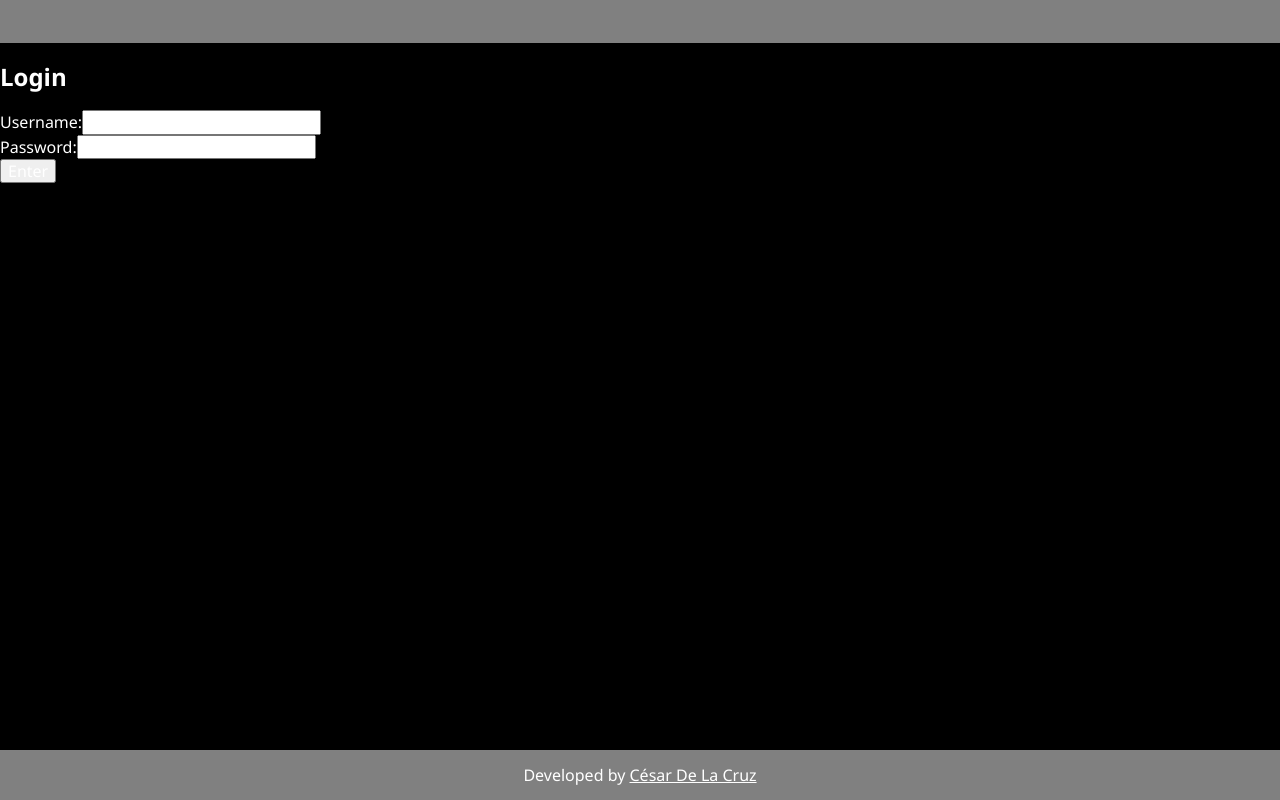
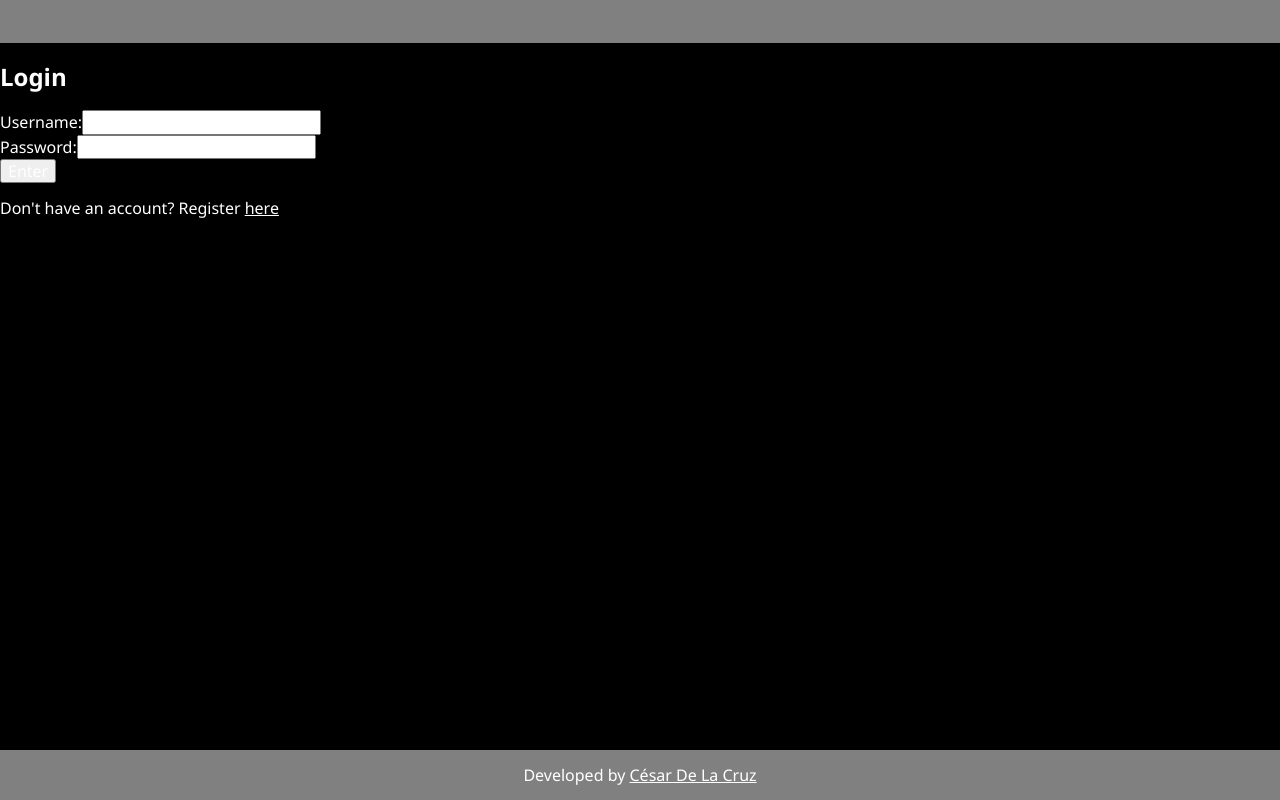
Before and after one commit to cesar-a-delacruz/messaging-app, a React (Vite) app in the folder client/: page /login in a window 1280 px wide. Built offline with nearby package versions, Linux system fonts and the light colour scheme.

Commit message:
feat(ui): link Login and Register pages

```diff
--- a/client/src/pages/Login.jsx
+++ b/client/src/pages/Login.jsx
@@ -10,6 +10,9 @@ export default function Login() {
         fields={loginFields}
         submit={{ text: "Enter", handler: submitHandler }}
       />
+      <p>
+        Don't have an account? Register <a href="/register">here</a>
+      </p>
     </div>
   );
 
--- a/client/src/pages/Register.jsx
+++ b/client/src/pages/Register.jsx
@@ -10,6 +10,9 @@ export default function Register() {
         fields={registerFields}
         submit={{ text: "Create Account", handler: submitHandler }}
       />
+      <p>
+        Already have an account? Login <a href="/login">here</a>
+      </p>
     </div>
   );
 
```
